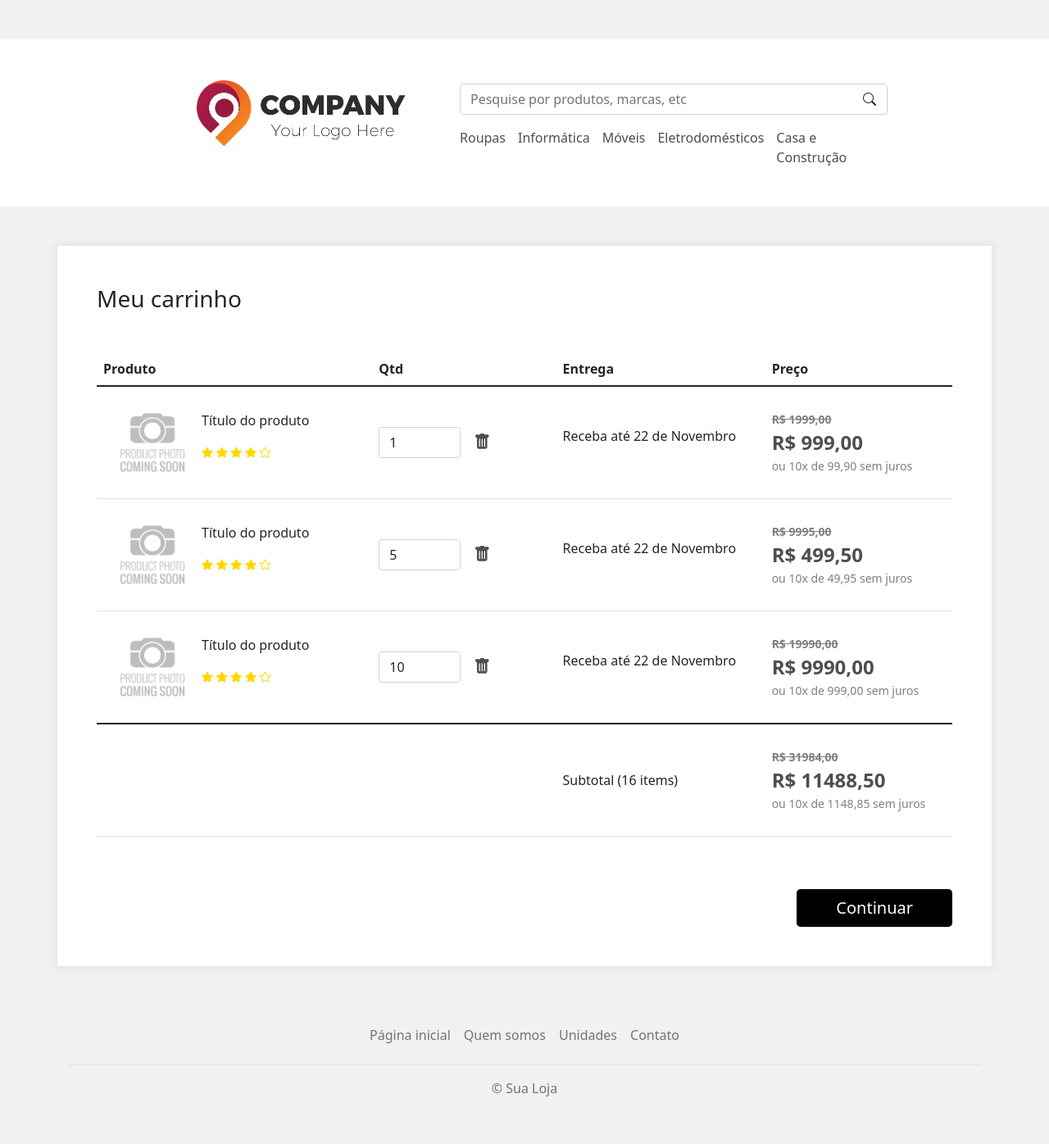
After one commit to JuniorPeruzzo/ecommerce, a PHP site: page /carrinho.html in a window 1280 px wide. The commit adds this page. Shown: the whole page at 82% size. Run offline with PHP 8.4, Linux system fonts and the light colour scheme.

Commit message:
novas páginas

```diff
--- /dev/null
+++ b/carrinho.html
@@ -0,0 +1,295 @@
+<!DOCTYPE html>
+<html lang="pt-br">
+  <head>
+    <meta charset="UTF-8" />
+    <meta http-equiv="X-UA-Compatible" content="IE=edge" />
+    <meta name="viewport" content="width=device-width, initial-scale=1.0" />
+    <link
+      rel="stylesheet"
+      href="vendor/bootstrap-5.1.3-dist/css/bootstrap.min.css"
+    />
+    <link
+      rel="stylesheet"
+      href="vendor/bootstrap-icons-1.6.1/bootstrap-icons.css"
+    />
+    <link rel="stylesheet" href="css/base.css" />
+    <link rel="stylesheet" href="css/carrinho.css" />
+    <link rel="shortcut icon" href="images/favicon.png" type="image/x-icon" />
+    <title>Sua Loja | Carrinho</title>
+  </head>
+  <body>
+    <!-- TOP MOBILE -->
+    <div
+      class="
+        top-mobile
+        bg-white
+        p-3
+        d-flex
+        justify-content-between
+        align-items-center
+        d-lg-none
+      "
+    >
+      <div class="col h-100">
+        <a href="/">
+          <img class="h-100" src="/images/logo-mobile.png" alt="logo" />
+        </a>
+      </div>
+      <div class="col d-flex justify-content-end">
+        <a href="#menu" data-bs-toggle="offcanvas">
+          <i class="bi bi-list fs-2"></i>
+        </a>
+        <div id="menu" class="menu-mobile offcanvas offcanvas-end p-5">
+          <a href="#menu" class="close" data-bs-toggle="offcanvas">
+            <i class="bi bi-x-lg fs-2"></i>
+          </a>
+          <div class="profile">
+            <img class="profile-picture" src="/images/profile001.png" alt="profile picture">
+            <h1 class="profile-title">Richard Lopes</h1>
+          </div>
+          <hr />
+          <div class="search-box d-flex align-items-center my-3">
+            <input
+              class="form-control"
+              type="text"
+              placeholder="Pesquise por produtos, marcas, etc"
+            />
+            <i class="bi bi-search"></i>
+          </div>
+          <div class="d-flex flex-column align-items-center">
+            <a class="my-3" href="/categorias/roupas">Roupas</a>
+            <a class="my-3" href="/categorias/informatica">Informática</a>
+            <a class="my-3" href="/categorias/moveis">Móveis</a>
+            <a class="my-3" href="/categorias/eletro">Eletrodomésticos</a>
+            <a class="my-3" href="/categorias/casa">Casa e Construção</a>
+          </div>
+        </div>
+      </div>
+    </div>
+
+    <!-- TOP DESKTOP -->
+    <div class="d-none d-lg-block">
+      <div class="container-fluid bg-white my-5 p-5">
+        <div
+          class="
+            menu-container
+            container
+            m-auto
+            row
+            align-items-end
+            justify-content-center
+          "
+        >
+          <div class="col-lg-12 col-xl-4 mb-lg-4 d-flex justify-content-center">
+            <a href="/">
+              <img class="logo" src="/images/logo-desktop.png" alt="logo" />
+            </a>
+          </div>
+          <div class="col-lg-10 col-xl-6">
+            <div class="search-box d-flex align-items-center">
+              <input
+                class="form-control"
+                type="text"
+                placeholder="Pesquise por produtos, marcas, etc"
+              />
+              <i class="bi bi-search"></i>
+            </div>
+            <div class="d-flex mt-3 menu d-flex justify-content-lg-center">
+              <a href="/categorias/roupas">Roupas</a>
+              <a href="/categorias/informatica">Informática</a>
+              <a href="/categorias/moveis">Móveis</a>
+              <a href="/categorias/eletro">Eletrodomésticos</a>
+              <a href="/categorias/casa">Casa e Construção</a>
+            </div>
+          </div>
+        </div>
+      </div>
+    </div>
+
+    <!-- MAIN CONTENT -->
+    <main class="container my-5 bg-white p-5">
+      <h1 class="mb-5 title">
+        Meu carrinho
+      </h1>
+      <div class="table-responsive">
+        <table class="table products">
+          <thead>
+            <tr>
+              <th style="min-width: 300px;">Produto</th>
+              <th style="min-width: 200px;">Qtd</th>
+              <th style="min-width: 200px;">Entrega</th>
+              <th style="min-width: 200px;">Preço</th>
+            </tr>
+          </thead>
+          <tbody>
+            <tr>
+              <td>
+                <div class="d-flex align-items-center">
+                  <div>
+                    <img
+                      class="product-image"
+                      src="/images/product.png"
+                      alt="produto"
+                    />
+                  </div>
+                  <div>
+                    <p class="product-title">Título do produto</p>
+                    <p class="product-rating">
+                      <i class="bi bi-star-fill"></i>
+                      <i class="bi bi-star-fill"></i>
+                      <i class="bi bi-star-fill"></i>
+                      <i class="bi bi-star-fill"></i>
+                      <i class="bi bi-star"></i>
+                    </p>
+                  </div>
+                </div>
+              </td>
+              <td>
+                <div class="d-flex align-items-center">
+                  <input class="form-control product-quantity" type="number" name="qtd" id="qtd" value="1" />
+                  <i class="bi bi-trash-fill ms-3 product-remove"></i>
+                </div>
+              </td>
+              <td>
+                <div class="d-flex align-items-center">
+                  <p>Receba até 22 de Novembro</p>
+                </div>
+              </td>
+              <td>
+                <div class="d-flex flex-column justify-content-center">
+                  <p class="product-original-value">R$ 1999,00</p>
+                  <p class="product-discounted-value">R$ 999,00</p>
+                  <p class="product-installments">ou 10x de 99,90 sem juros</p>
+                </td>
+              </div>
+            </tr>
+            <tr>
+              <td>
+                <div class="d-flex align-items-center">
+                  <div>
+                    <img
+                      class="product-image"
+                      src="/images/product.png"
+                      alt="produto"
+                    />
+                  </div>
+                  <div>
+                    <p class="product-title">Título do produto</p>
+                    <p class="product-rating">
+                      <i class="bi bi-star-fill"></i>
+                      <i class="bi bi-star-fill"></i>
+                      <i class="bi bi-star-fill"></i>
+                      <i class="bi bi-star-fill"></i>
+                      <i class="bi bi-star"></i>
+                    </p>
+                  </div>
+                </div>
+              </td>
+              <td>
+                <div class="d-flex align-items-center">
+                  <input class="form-control product-quantity" type="number" name="qtd" id="qtd" value="5" />
+                  <i class="bi bi-trash-fill ms-3 product-remove"></i>
+                </div>
+              </td>
+              <td>
+                <div class="d-flex align-items-center">
+                  <p>Receba até 22 de Novembro</p>
+                </div>
+              </td>
+              <td>
+                <div class="d-flex flex-column justify-content-center">
+                  <p class="product-original-value">R$ 9995,00</p>
+                  <p class="product-discounted-value">R$ 499,50</p>
+                  <p class="product-installments">ou 10x de 49,95 sem juros</p>
+                </td>
+              </div>
+            </tr>
+            <tr>
+              <td>
+                <div class="d-flex align-items-center">
+                  <div>
+                    <img
+                      class="product-image"
+                      src="/images/product.png"
+                      alt="produto"
+                    />
+                  </div>
+                  <div>
+                    <p class="product-title">Título do produto</p>
+                    <p class="product-rating">
+                      <i class="bi bi-star-fill"></i>
+                      <i class="bi bi-star-fill"></i>
+                      <i class="bi bi-star-fill"></i>
+                      <i class="bi bi-star-fill"></i>
+                      <i class="bi bi-star"></i>
+                    </p>
+                  </div>
+                </div>
+              </td>
+              <td>
+                <div class="d-flex align-items-center">
+                  <input class="form-control product-quantity" type="number" name="qtd" id="qtd" value="10" />
+                  <i class="bi bi-trash-fill ms-3 product-remove"></i>
+                </div>
+              </td>
+              <td>
+                <div class="d-flex align-items-center">
+                  <p>Receba até 22 de Novembro</p>
+                </div>
+              </td>
+              <td>
+                <div class="d-flex flex-column justify-content-center">
+                  <p class="product-original-value">R$ 19990,00</p>
+                  <p class="product-discounted-value">R$ 9990,00</p>
+                  <p class="product-installments">ou 10x de 999,00 sem juros</p>
+                </td>
+              </div>
+            </tr>
+          </tbody>
+          <tfoot>
+            <tr>
+              <td></td>
+              <td></td>
+              <td>Subtotal (16 items)</td>
+              <td>
+                <div class="d-flex flex-column justify-content-center">
+                  <p class="product-original-value">R$ 31984,00</p>
+                  <p class="product-discounted-value">R$ 11488,50</p>
+                  <p class="product-installments">ou 10x de 1148,85 sem juros</p>
+                </td>
+              </td>
+            </tr>
+          </tfoot>
+        </table>
+      </div>
+      <div class="d-flex justify-content-end mt-5">
+        <button class="btn btn-primary btn-lg px-5">Continuar</button>
+      </div>
+    </main>
+
+    <footer class="mt-5">
+      <div class="container">
+        <footer class="py-3 my-4">
+          <ul class="nav justify-content-center border-bottom pb-3 mb-3">
+            <li class="nav-item">
+              <a href="/" class="nav-link px-2 text-muted">Página inicial</a>
+            </li>
+            <li class="nav-item">
+              <a href="/quem-somos" class="nav-link px-2 text-muted"
+                >Quem somos</a
+              >
+            </li>
+            <li class="nav-item">
+              <a href="/unidades" class="nav-link px-2 text-muted">Unidades</a>
+            </li>
+            <li class="nav-item">
+              <a href="/contato" class="nav-link px-2 text-muted">Contato</a>
+            </li>
+          </ul>
+          <p class="text-center text-muted">© Sua Loja</p>
+        </footer>
+      </div>
+    </footer>
+    <script src="/vendor/bootstrap-5.1.3-dist/js/bootstrap.bundle.js"></script>
+  </body>
+</html>
--- a/css/base.css
+++ b/css/base.css
@@ -4,7 +4,7 @@ body {
 
 a {
   text-decoration: none;
-  color: inherit;
+  color: rgb(78, 78, 78);
 }
 
 .top-mobile {
@@ -16,6 +16,48 @@ a {
   height: 84px;
 }
 
-.searchbox i {
+.search-box i {
   margin-left: -30px;
 }
+
+.menu a {
+  margin-right: 15px;
+}
+
+.menu a:hover {
+  color: blue;
+}
+
+.btn.btn-primary,
+.btn.btn-primary:focus,
+.btn.btn-primary:active {
+  color: white;
+  background-color: black;
+  border: none;
+  box-shadow: none;
+  outline: none;
+}
+
+.btn.btn-primary:hover {
+  background-color: rgb(66, 66, 66);
+}
+
+.menu-mobile .close {
+  position: absolute;
+  top: 15px;
+  right: 15px;
+}
+
+.profile {
+  text-align: center;
+}
+
+.profile .profile-picture {
+  height: 150px;
+  margin-bottom: 20px;
+}
+
+.profile .profile-title {
+  font-weight: bold;
+  font-size: 22px;
+}
--- /dev/null
+++ b/css/carrinho.css
@@ -0,0 +1,58 @@
+main.container {
+  box-shadow: 0 0 8px 3px #e4e4e4;
+}
+
+main > .title {
+  font-size: 28px;
+}
+
+.products td > div {
+  height: 120px;
+}
+
+.product-image {
+  height: 120px;
+}
+
+.product-quantity {
+  width: 100px;
+}
+
+.product-rating {
+  font-size: 14px;
+  color: gold;
+}
+
+.product-original-value,
+.product-discounted-value,
+.product-installments {
+  margin: 0;
+}
+
+.product-original-value {
+  font-size: 14px;
+  color: gray;
+  font-weight: bold;
+  text-decoration: line-through;
+}
+
+.product-discounted-value {
+  font-size: 24px;
+  font-weight: bold;
+  color: rgb(78, 78, 78);
+}
+
+.product-installments {
+  font-size: 14px;
+  color: gray;
+}
+
+.product-remove {
+  color: rgb(78, 78, 78);
+  font-size: 20px;
+}
+
+.product-remove:hover {
+  color: red;
+  cursor: pointer;
+}
--- a/css/index.css
+++ b/css/index.css
@@ -5,7 +5,7 @@
 }
 
 .card:hover {
-  box-shadow: 0 0 10px 5px #d6d6d6;
+  box-shadow: 0px 0px 5px 3px #d9d9d9;
 }
 
 .card-img {
@@ -16,7 +16,7 @@
 .card-title {
   font-size: 18px;
   margin-bottom: 20px;
-  color: rgb(63, 63, 63);
+  color: rgb(78, 78, 78);
 }
 
 .card-rating {
@@ -40,7 +40,7 @@
 .card-discounted-value {
   font-size: 28px;
   font-weight: bold;
-  color: rgb(63, 63, 63);
+  color: rgb(78, 78, 78);
 }
 
 .card-installments {
--- /dev/null
+++ b/css/quem-somos.css
@@ -0,0 +1,3 @@
+.logo-quemsomos {
+  height: 160px;
+}
```
Also changed, not shown: css/produto.css (+13 -42 lines), index.html (+50 -11 lines), produto.html (+60 -19 lines), quem-somos.html (added, +98 -0 lines), images/profile001.png (added), images/profile002.png (added), images/profile003.png (added), images/profile004.png (added), images/profile005.png (added), images/profile006.png (added).
